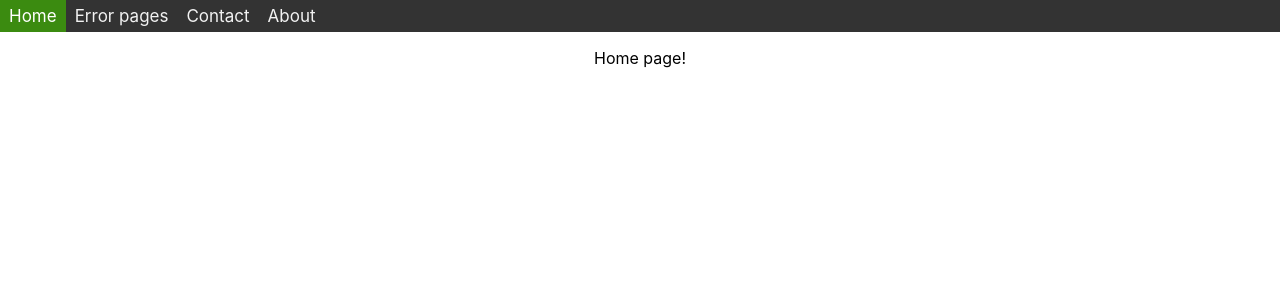
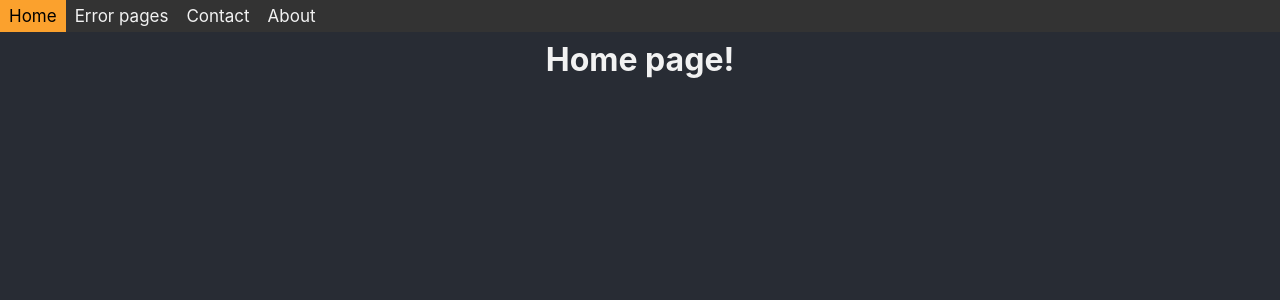
Before and after one commit to eklownr/pysite.web, a React (Create React App) app: page / in a window 1280 px wide. Shown: the top 300 px of the page. Built offline with nearby package versions, Linux system fonts and the light colour scheme.

Commit message:
add some css

```diff
--- a/src/pages/about/index.js
+++ b/src/pages/about/index.js
@@ -1,3 +1,4 @@
+import '../../styles/App.css'
 import easy from './easy.png'
 import easyProject from '../../components/images/easy.jpg'
 
--- a/src/pages/contact/index.js
+++ b/src/pages/contact/index.js
@@ -1,3 +1,4 @@
+import '../../styles/App.css'
 
 const Contact = () => {
     // javascrift
--- a/src/pages/error/notFound.js
+++ b/src/pages/error/notFound.js
@@ -1,3 +1,4 @@
+import '../../styles/App.css'
 
 const NotFound = () => {
     // javascrift
--- a/src/pages/home/index.js
+++ b/src/pages/home/index.js
@@ -1,8 +1,12 @@
+import '../../styles/App.css'
+
 const Home = () => {
     // javascrift
     return (
         // html kod
-        <p>Home page!</p>
+        <div className='bg-color'>
+            <h1>Home page!</h1>
+        </div>
     )
 };
 
--- a/src/styles/App.css
+++ b/src/styles/App.css
@@ -1,16 +1,39 @@
+.bg-color {
+  background-color: #282c34;
+  color: #f2f2f2;
+}
+
+body {
+  background-color: #282c34;
+  color: #f2f2f2;
+}
+
+h2 {
+  background-color: #282c34;
+  color: #f2f2f2;
+}
+
+p {
+  background-color: #282c34;
+  color: #f2f2f2;
+}
+
+h1 {
+  padding: 4px;
+  margin: 4px;
+}
+
+a {
+color: #3b8b10;
+}
+
 .App {
   text-align: center;
+  background-color: #282c34;
 }
 
-.App-logo {
-  height: 40vmin;
-  pointer-events: none;
-}
-
-@media (prefers-reduced-motion: no-preference) {
-  .App-logo {
-    animation: App-logo-spin infinite 20s linear;
-  }
+.App-body {
+  background-color: #282c34;
 }
 
 .App-header {
@@ -27,12 +50,3 @@
 .App-link {
   color: #61dafb;
 }
-
-@keyframes App-logo-spin {
-  from {
-    transform: rotate(0deg);
-  }
-  to {
-    transform: rotate(360deg);
-  }
-}
--- a/src/styles/topNav.css
+++ b/src/styles/topNav.css
@@ -20,13 +20,9 @@
     color: black;
   }
 
-  /* Add a color to the active/current link */
+  /* Add a color to the active/current link
   .topnav a.active {
     background-color: #3b8b10;
     color: white;
   }
-
-  .a:active {
-    background-color: #b4700b;
-    color: white;
-  }
+*/
```
